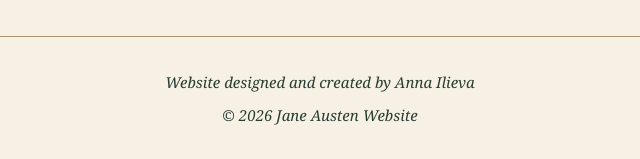
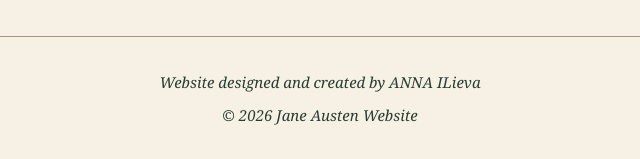
Before and after one commit to annailieva0123-lang/Jane_Austen_Project, a plain HTML site: page index.html in a window 1280 px wide. Shown: the part 6323-6482 px from the top of the page, 320-960 px from the left. Drawn offline with Linux system fonts and the light colour scheme; a web font is replaced by a local one.

Commit message:
Update index.html

```diff
--- a/index.html
+++ b/index.html
@@ -285,7 +285,7 @@ in the 1995 BBC TV adaptation.
     </main>
    <footer>
 
-    <p>Website designed and created by Anna Ilieva</p>
+    <p>Website designed and created by ANNA ILieva</p>
     <p>© 2026 Jane Austen Website</p>
 </footer>
     <script src="script.js"></script>
```
